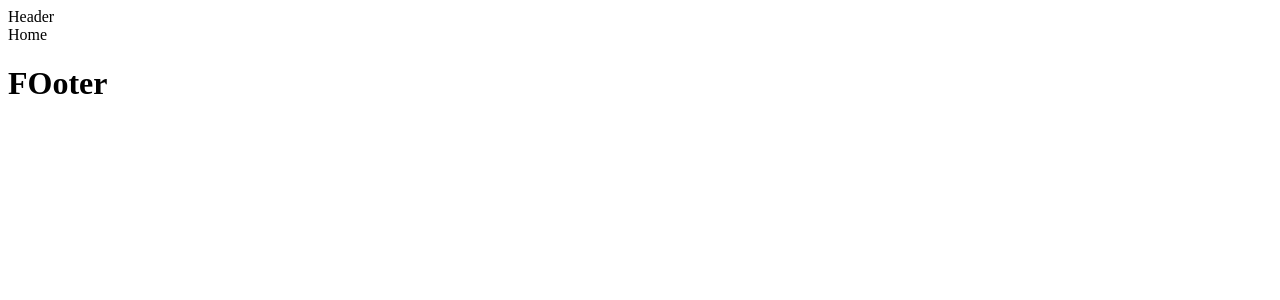
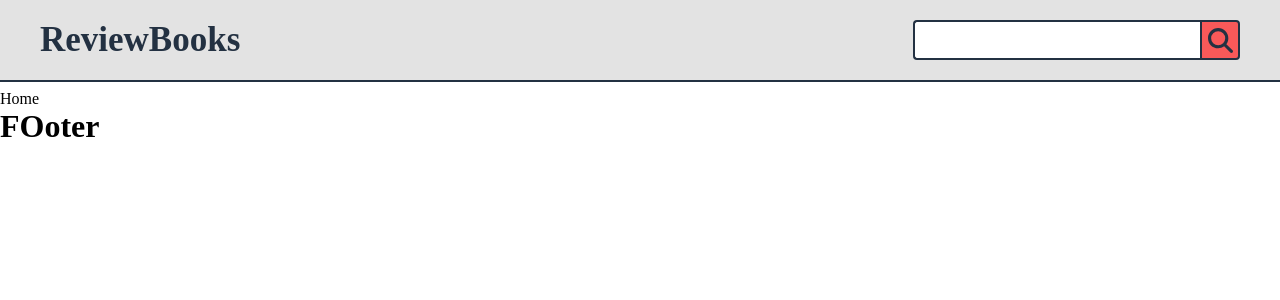
Before and after one commit to kienphancoding/review-books-ui, a React (Create React App) app: page / in a window 1280 px wide. Shown: the top 300 px of the page. Built offline with nearby package versions, Linux system fonts and the light colour scheme.

Commit message:
Build Header

```diff
--- a/package.json
+++ b/package.json
@@ -3,6 +3,9 @@
   "version": "0.1.0",
   "private": true,
   "dependencies": {
+    "@fortawesome/free-brands-svg-icons": "^6.2.1",
+    "@fortawesome/free-solid-svg-icons": "^6.2.1",
+    "@fortawesome/react-fontawesome": "^0.2.0",
     "@testing-library/jest-dom": "^5.16.5",
     "@testing-library/react": "^13.4.0",
     "@testing-library/user-event": "^13.5.0",
--- a/src/App.scss
+++ b/src/App.scss
@@ -0,0 +1,13 @@
+* {
+  margin: 0;
+  padding: 0;
+  top: 0;
+  box-sizing: border-box;
+}
+
+:root {
+  --white: #e3e3e3;
+  --orange: #f95959;
+  --gray: #455d7a;
+  --black: #233142;
+}
--- /dev/null
+++ b/src/layout/Layout.module.scss
@@ -0,0 +1,3 @@
+.content{
+    margin-top: 90px;
+}
--- /dev/null
+++ b/src/layout/components/Header/Header.module.scss
@@ -0,0 +1,10 @@
+.wrapper {
+  display: flex;
+  justify-content: space-between;
+  padding: 20px 40px;
+  align-items: center;
+  border-bottom: 2px solid var(--black);
+  background-color: var(--white);
+  position: fixed;
+  width: 100%;
+}
--- /dev/null
+++ b/src/layout/components/Header/HeaderLogo/HeaderLogo.module.scss
@@ -0,0 +1,7 @@
+.wrapper {
+  font-size: 35px;
+  font-weight: 600;
+  color: var(--black);
+  user-select: none;
+  -webkit-user-select: none;
+}
--- /dev/null
+++ b/src/layout/components/Header/HeaderLogo/index.js
@@ -0,0 +1,9 @@
+import { memo } from "react";
+import clsx from "clsx";
+import style from "./HeaderLogo.module.scss";
+
+const HeaderLogo = () => {
+  return <div className={clsx(style.wrapper)}>ReviewBooks</div>;
+};
+
+export default memo(HeaderLogo);
--- /dev/null
+++ b/src/layout/components/Header/HeaderSearch/HeaderSearch.module.scss
@@ -0,0 +1,35 @@
+.wrapper {
+  display: flex;
+  --circur: 4px;
+  --width-border: 2px;
+  .input {
+    font-size: 20px;
+    padding: 0 10px;
+    background-color: white;
+    border-top-left-radius: var(--circur);
+    border-bottom-left-radius: var(--circur);
+    border: var(--width-border) solid var(--black);
+    border-right: none;
+    color: var(--black);
+    &::selection{
+        background-color: var(--white);
+    }
+  }
+  .search {
+    color: var(--black);
+    background-color: var(--orange);
+    cursor: pointer;
+    --radius: 40px;
+    width: var(--radius);
+    height: var(--radius);
+    border: var(--width-border) solid var(--black);
+    display: flex;
+    justify-content: center;
+    align-items: center;
+    border-top-right-radius: var(--circur);
+    border-bottom-right-radius: var(--circur);
+    .searchIcon {
+      font-size: 25px;
+    }
+  }
+}
--- /dev/null
+++ b/src/layout/components/Header/HeaderSearch/index.js
@@ -0,0 +1,27 @@
+import { memo, useState } from "react";
+import clsx from "clsx";
+import style from "./HeaderSearch.module.scss";
+import { FontAwesomeIcon } from "@fortawesome/react-fontawesome";
+import { faMagnifyingGlass } from "@fortawesome/free-solid-svg-icons";
+
+const HeaderLogo = () => {
+  const [value, setValue] = useState("");
+  return (
+    <div className={clsx(style.wrapper)}>
+      <input
+        className={clsx(style.input)}
+        spellCheck="false"
+        value={value}
+        onChange={(e) => setValue(e.target.value)}
+      />
+      <div className={clsx(style.search)}>
+        <FontAwesomeIcon
+          icon={faMagnifyingGlass}
+          className={clsx(style.searchIcon)}
+        />
+      </div>
+    </div>
+  );
+};
+
+export default memo(HeaderLogo);
--- a/src/layout/components/Header/index.js
+++ b/src/layout/components/Header/index.js
@@ -1,6 +1,14 @@
+import clsx from "clsx";
+import style from "./Header.module.scss"
+import HeaderLogo from "./HeaderLogo";
+import HeaderSearch from "./HeaderSearch";
+
 const Header = () => {
     return (
-        <div>Header</div>
+        <div className={clsx(style.wrapper)}>
+            <HeaderLogo/>
+            <HeaderSearch/>
+        </div>
      );
 }
 
--- a/src/layout/index.js
+++ b/src/layout/index.js
@@ -1,11 +1,13 @@
 import Header from "./components/Header";
 import Footer from "./components/Footer";
+import clsx from "clsx";
+import style from "./Layout.module.scss";
 
 const Layout = ({ children }) => {
   return (
-    <div>
+    <div className={clsx(style.wrapper)}>
       <Header />
-      <div>{children}</div>
+      <div className={clsx(style.content)}>{children}</div>
       <Footer />
     </div>
   );
```
Also changed, not shown: 2 other files (tests, documents, lock files or other folders).
